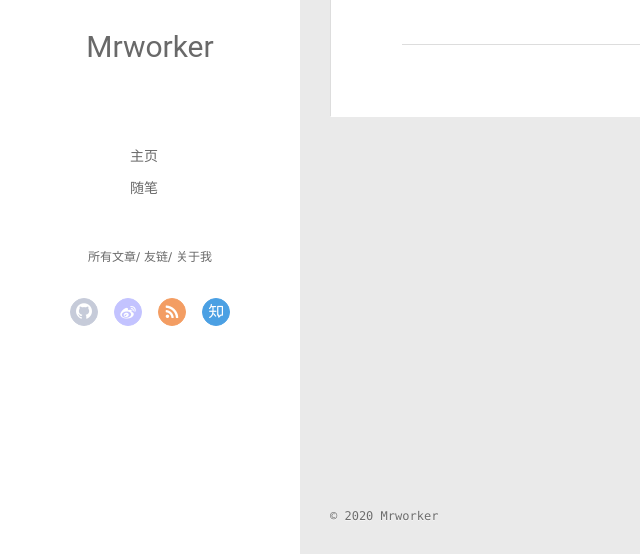
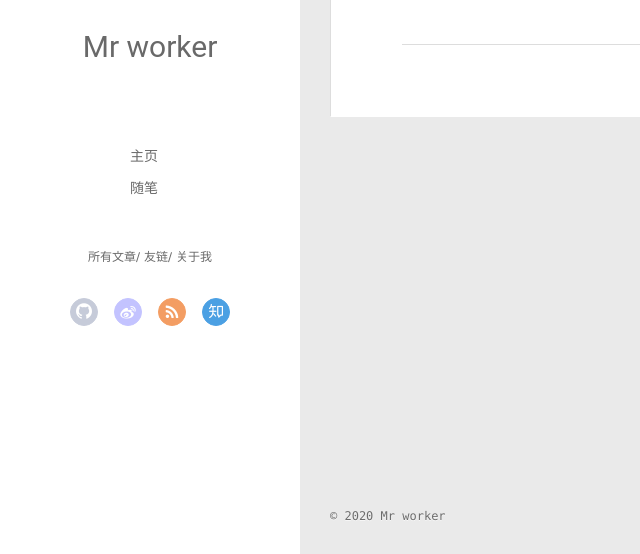
Before and after one commit to chaomingzhen/chaomingzhen.github.io, a plain HTML site: page 2020/03/01/Mr-woker-s-Blog/index.html in a window 1280 px wide. Shown: the part 243-797 px from the top of the page, 0-640 px from the left. Drawn offline with Linux system fonts and the light colour scheme.

Commit message:
Site updated: 2020-03-01 21:21:58

```diff
--- a/2020/03/01/Mr-woker-s-Blog/index.html
+++ b/2020/03/01/Mr-woker-s-Blog/index.html
@@ -15,13 +15,13 @@
 <meta property="og:locale" content="en_US">
 <meta property="article:published_time" content="2020-03-01T09:30:14.000Z">
 <meta property="article:modified_time" content="2020-03-01T09:30:14.784Z">
-<meta property="article:author" content="Mrworker">
+<meta property="article:author" content="Mr worker">
 <meta name="twitter:card" content="summary">
 
     <link rel="alternative" href="/atom.xml" title="Hexo" type="application/atom+xml">
 
 
-    <link rel="icon" href="/favicon.png">
+    <link rel="icon" href="/img/1.jpg">
 
   <link rel="stylesheet" type="text/css" href="/./main.0cf68a.css">
   <style type="text/css">
@@ -48,7 +48,7 @@
 			<img src="" class="js-avatar">
 		</a>
 		<hgroup>
-		  <h1 class="header-author"><a href="/">Mrworker</a></h1>
+		  <h1 class="header-author"><a href="/">Mr worker</a></h1>
 		</hgroup>
 
 
@@ -106,7 +106,7 @@
 				<img src="" class="js-avatar">
 			</div>
 			<hgroup>
-			  <h1 class="header-author js-header-author">Mrworker</h1>
+			  <h1 class="header-author js-header-author">Mr worker</h1>
 			</hgroup>
 
 
@@ -310,7 +310,7 @@
   <div class="outer">
     <div id="footer-info">
     	<div class="footer-left">
-    		&copy; 2020 Mrworker
+    		&copy; 2020 Mr worker
     	</div>
       	<div class="footer-right">
       		<a href="http://hexo.io/" target="_blank">Hexo</a>  Theme <a href="https://github.com/litten/hexo-theme-yilia" target="_blank">Yilia</a> by Litten
```
Also changed, not shown: 2020/03/01/安装blog步骤/index.html (+5 -5 lines), archives/2020/03/index.html (+5 -5 lines), archives/2020/index.html (+5 -5 lines), archives/index.html (+5 -5 lines), index.html (+5 -5 lines), img/1.jpg (added).
